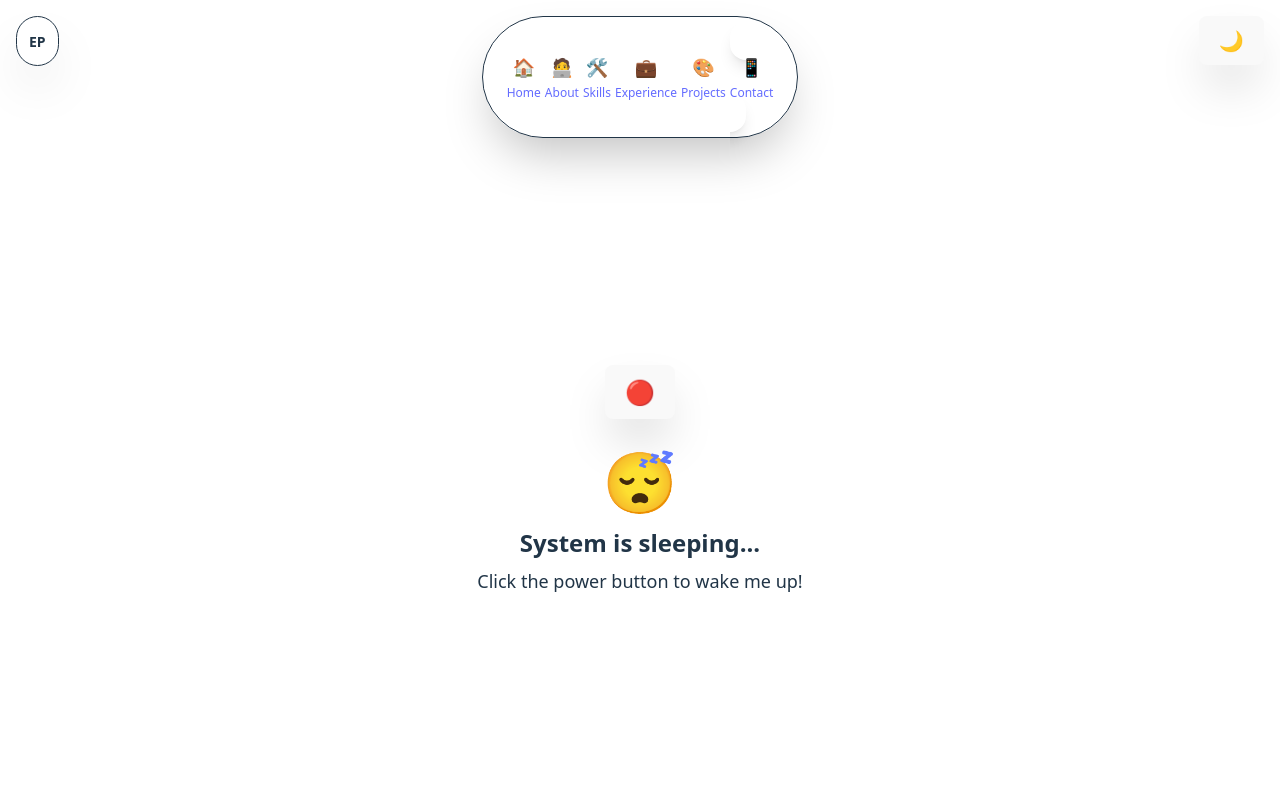
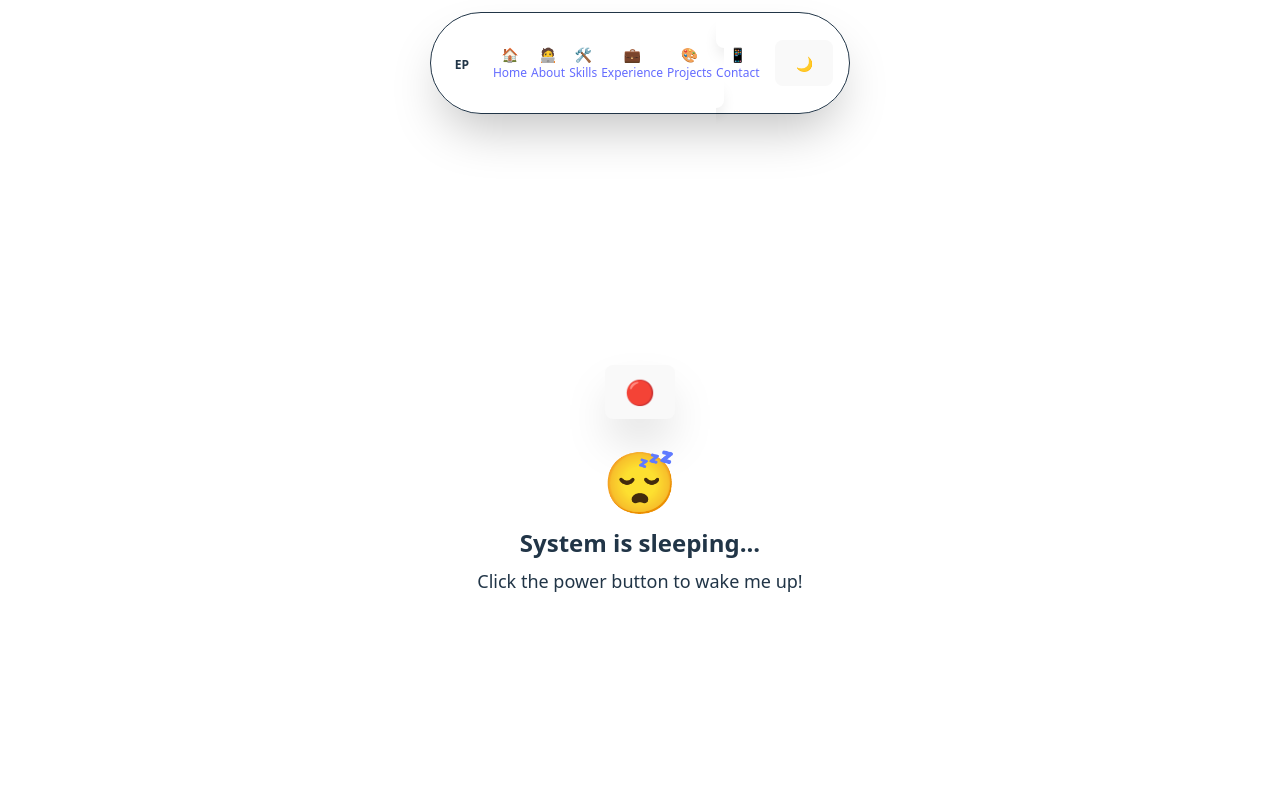
Before and after one commit to eppm27/website, a React (Vite) app in the folder my-portfolio/: page / in a window 1280 px wide. Shown: the top 800 px of the page. Built offline with nearby package versions, Linux system fonts and the light colour scheme.

Commit message:
updated navbar

```diff
--- a/my-portfolio/src/components/Navbar.jsx
+++ b/my-portfolio/src/components/Navbar.jsx
@@ -24,9 +24,16 @@ const Navbar = () => {
 
   return (
     <div className="fixed top-0 left-0 w-full z-[1000]">
-      {/* Fun Floating Navbar */}
-      <div className="flex justify-center pt-4">
-        <div className="navbar bg-base-100/10 backdrop-blur-lg rounded-full px-6 py-3 shadow-2xl border border-base-content/20 max-w-fit">
+      {/* Combined Circular Navbar */}
+      <div className="flex justify-center pt-3">
+        <div className="navbar bg-base-100/10 backdrop-blur-lg rounded-full px-4 py-2 shadow-2xl border border-base-content/20 max-w-fit">
+          <div className="flex items-center gap-2">
+            {/* Logo */}
+            <div className="bg-base-100/20 rounded-full px-2 py-1 mr-2">
+              <span className="font-bold text-xs text-base-content">EP</span>
+            </div>
+
+            {/* Navigation Links */}
             <ul className="flex items-center gap-1">
               {sections.map((section) => (
                 <li key={section.name}>
@@ -38,17 +45,17 @@ const Navbar = () => {
                     spy={true}
                     activeClass="active"
                     onSetActive={() => setActiveSection(section.name)}
-                  className={`cursor-pointer px-4 py-2 rounded-full transition-all duration-300 hover:scale-110 group ${
+                    className={`cursor-pointer px-2 py-1 rounded-full transition-all duration-300 hover:scale-110 group ${
                       activeSection === section.name
                         ? "bg-primary text-primary-content shadow-lg"
                         : "text-base-content/80 hover:text-base-content hover:bg-base-content/10"
                     }`}
                   >
-                  <div className="flex flex-col items-center gap-1">
-                    <span className="text-lg group-hover:animate-bounce">
+                    <div className="flex flex-col items-center">
+                      <span className="text-sm group-hover:animate-bounce">
                         {section.icon}
                       </span>
-                    <span className="text-xs font-medium hidden md:block">
+                      <span className="text-xs font-medium hidden lg:block">
                         {section.label}
                       </span>
                     </div>
@@ -56,23 +63,15 @@ const Navbar = () => {
                 </li>
               ))}
             </ul>
-        </div>
-      </div>
 
-      {/* Floating Theme Toggle */}
-      <div className="fixed top-4 right-4">
+            {/* Theme Toggle */}
             <button
               onClick={toggleTheme}
-          className="btn btn-circle bg-base-100/10 backdrop-blur-lg border-base-content/20 hover:bg-base-content/10 hover:scale-110 transition-all duration-300 shadow-2xl"
+              className="ml-2 p-1 rounded-full bg-base-100/20 hover:bg-base-content/10 hover:scale-110 transition-all duration-300"
             >
-          <span className="text-xl">{theme === "light" ? "🌙" : "☀️"}</span>
+              <span className="text-sm">{theme === "light" ? "🌙" : "☀️"}</span>
             </button>
           </div>
-
-      {/* Fun Logo */}
-      <div className="fixed top-4 left-4">
-        <div className="bg-base-100/10 backdrop-blur-lg rounded-full p-3 shadow-2xl border border-base-content/20">
-          <span className="font-bold text-sm text-base-content">EP</span>
         </div>
       </div>
     </div>
```
Lines whose indentation alone changed are shown as unchanged.
